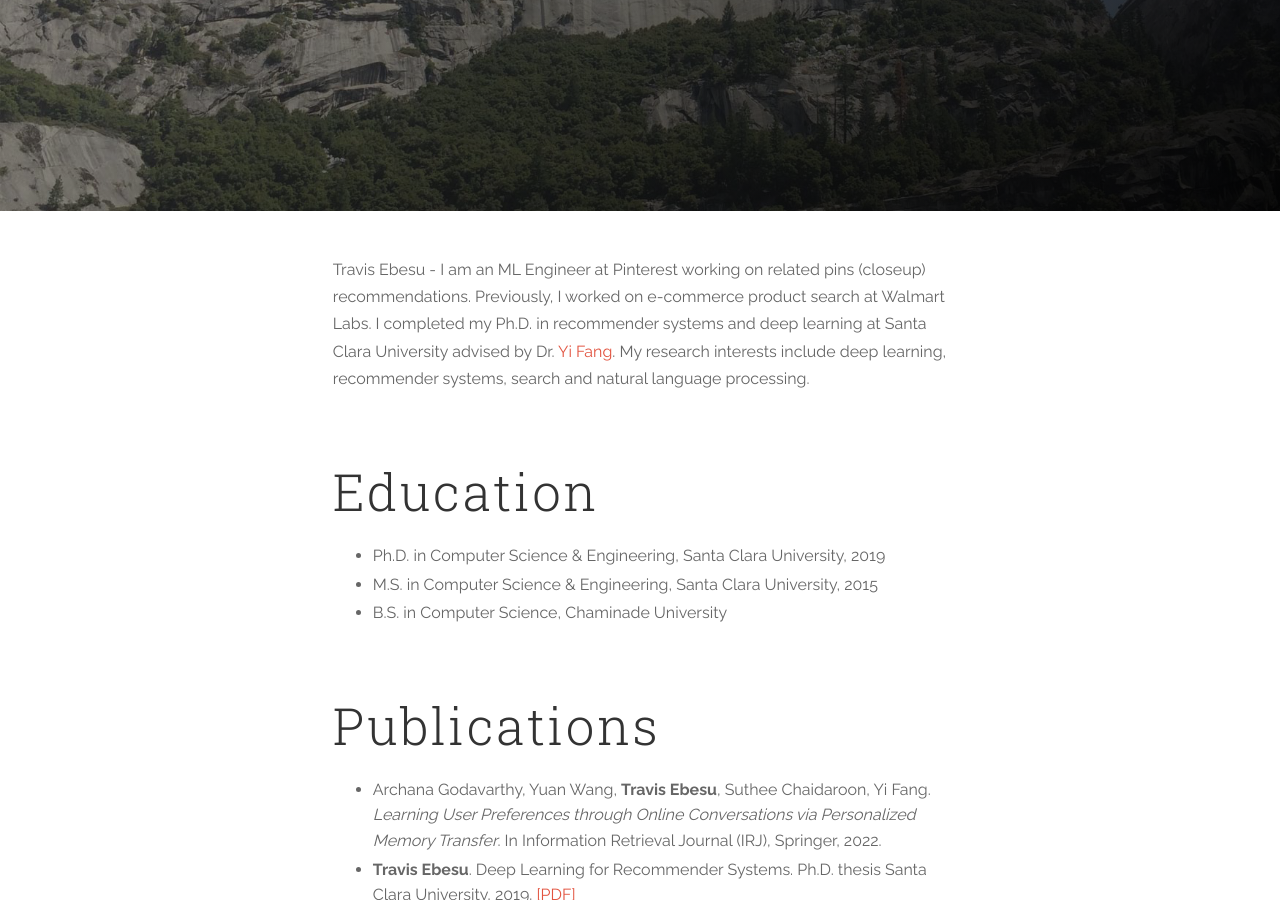
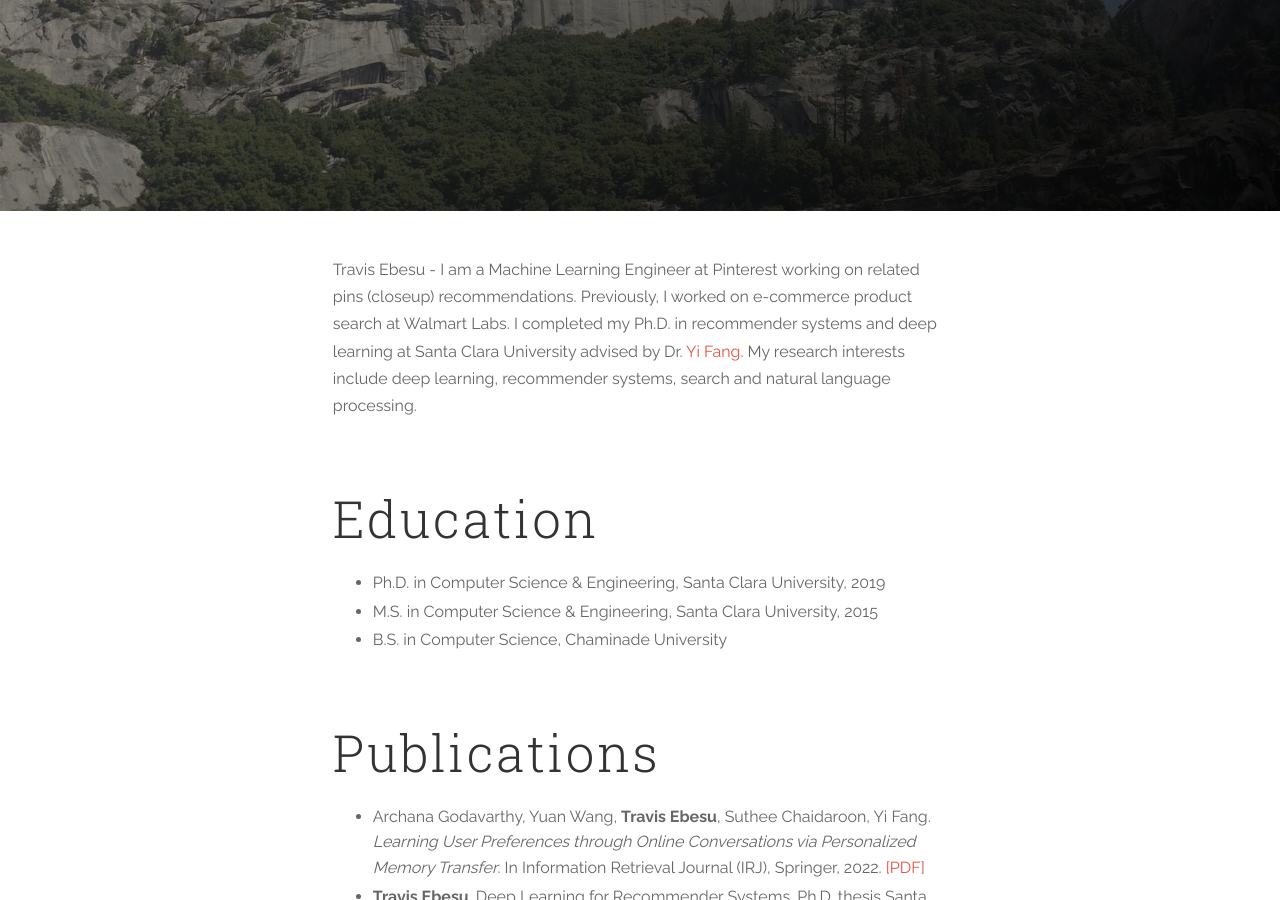
Before and after one commit to tebesu/tebesu.github.io, a Jekyll site: the page built from about.md, in a window 1280 px wide and 900 px high, scrolled down 374 px. Built offline with Jekyll 4.4.1, drawn with Linux system fonts in a browser that asks for light colours; a style sheet for code colours, icons or effects is not loaded.

Commit message:
Add pdf link

```diff
--- a/about.md
+++ b/about.md
@@ -5,7 +5,7 @@
 ---
 
 
-Travis Ebesu - I am an ML Engineer at Pinterest working on related pins (closeup) recommendations. Previously, I worked on e-commerce product search at Walmart Labs.
+Travis Ebesu - I am a Machine Learning Engineer at Pinterest working on related pins (closeup) recommendations. Previously, I worked on e-commerce product search at Walmart Labs.
 I completed my Ph.D. in recommender systems and deep learning at Santa Clara University advised by Dr. [Yi Fang](http://www.cse.scu.edu/~yfang/). My research interests include deep learning, recommender systems, search and natural language processing.
 
 <br>
@@ -18,7 +18,7 @@
 <br>
 
 # Publications
-* Archana Godavarthy, Yuan Wang, **Travis Ebesu**, Suthee Chaidaroon, Yi Fang. *Learning User Preferences through Online Conversations via Personalized Memory Transfer*. In Information Retrieval Journal (IRJ), Springer, 2022.
+* Archana Godavarthy, Yuan Wang, **Travis Ebesu**, Suthee Chaidaroon, Yi Fang. *Learning User Preferences through Online Conversations via Personalized Memory Transfer*. In Information Retrieval Journal (IRJ), Springer, 2022. [[PDF]](https://link.springer.com/content/pdf/10.1007/s10791-022-09410-1.pdf)
 * **Travis Ebesu**. Deep Learning for Recommender Systems. Ph.D. thesis Santa Clara University, 2019. [[PDF]](https://scholarcommons.scu.edu/cgi/viewcontent.cgi?article=1021&context=eng_phd_theses)
 * **Travis Ebesu**, Bin Shen, Yi Fang. *Collaborative Memory Network for Recommendation Systems*. In Proceedings of the 41st International ACM SIGIR Conference on Research and Development in Information Retrieval, 2018. [[PDF]](https://arxiv.org/pdf/1804.10862.pdf) [[Slides]]({{ site.url }}/assets/SIGIR_2018_CMN_Slides.pdf) [[Code]](https://github.com/tebesu/CollaborativeMemoryNetwork)
 * Suthee Chaidaroon, **Travis Ebesu**, Yi Fang. *Deep Semantic Text Hashing with Weak Supervision*. In Proceedings of the 41st International ACM SIGIR Conference on Research and Development in Information Retrieval, 2018. [[PDF]](http://www.cse.scu.edu/~yfang/Deep_Semantic_Text_Hashing_Weak_Supervision.pdf) [[Code]](https://github.com/unsuthee/SemanticHashingWeakSupervision)
```
